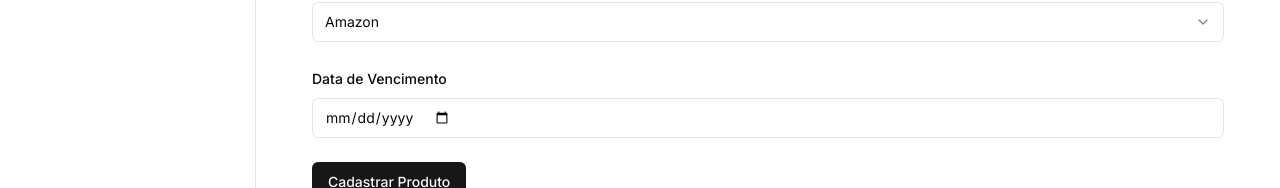
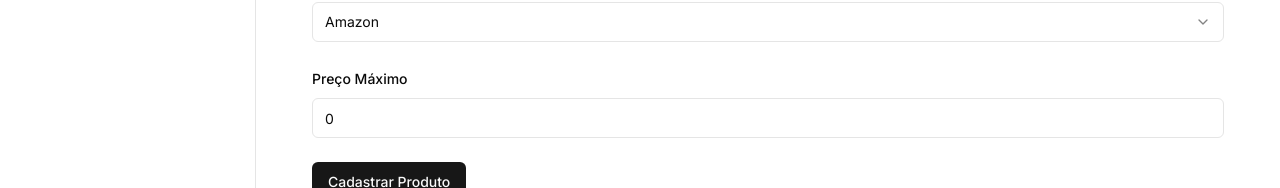
Before and after one commit to douglasgmsantos/monitoramento-produtos, a Next.js app: page /produtos/novo in a window 1280 px wide. Shown: the part 391-579 px from the top of the page. Built offline with nearby package versions, Linux system fonts and the light colour scheme; no server answers.

Commit message:
feat: update product form and list to replace expiration date with max price

```diff
--- a/components/product-form.tsx
+++ b/components/product-form.tsx
@@ -31,7 +31,7 @@ const formSchema = z.object({
   name: z.string().min(3, "O nome deve ter pelo menos 3 caracteres"),
   url: z.string().url("URL inválida"),
   soldBy: z.enum(["Amazon"]),
-  expirationDate: z.string().min(1, "A data de vencimento é obrigatória"),
+  maxPrice: z.coerce.number().min(1, "O preço máximo é obrigatório"),
 })
 
 type FormValues = z.infer<typeof formSchema>
@@ -52,7 +52,7 @@ export default function ProductForm({ productId }: ProductFormProps) {
       name: "",
       url: "",
       soldBy: "Amazon",
-      expirationDate: "",
+      maxPrice: 0,
     },
   })
 
@@ -69,7 +69,7 @@ export default function ProductForm({ productId }: ProductFormProps) {
             name: productData.name,
             url: productData.url,
             soldBy: productData.soldBy,
-            expirationDate: productData.expirationDate,
+            maxPrice: productData.maxPrice,
           })
         }
       }
@@ -175,12 +175,16 @@ export default function ProductForm({ productId }: ProductFormProps) {
 
           <FormField
             control={form.control}
-            name="expirationDate"
+            name="maxPrice"
             render={({ field }) => (
               <FormItem>
-                <FormLabel>Data de Vencimento</FormLabel>
+                <FormLabel>Preço Máximo</FormLabel>
                 <FormControl>
-                  <Input type="date" {...field} />
+                  <Input
+                    type="number"
+                    {...field}
+                    onChange={(e) => field.onChange(e.target.valueAsNumber)}
+                  />
                 </FormControl>
                 <FormMessage />
               </FormItem>
--- a/components/product-list.tsx
+++ b/components/product-list.tsx
@@ -20,7 +20,7 @@ interface Product {
   url: string
   soldBy: string
   createdAt: string
-  expirationDate: string
+  maxPrice: number
 }
 
 export default function ProductList() {
@@ -97,7 +97,7 @@ export default function ProductList() {
                 <TableHead>Link</TableHead>
                 <TableHead>Vendedor</TableHead>
                 <TableHead>Data de Cadastro</TableHead>
-                <TableHead>Data de Vencimento</TableHead>
+                <TableHead>Preço Máximo</TableHead>
                 <TableHead>Ações</TableHead>
               </TableRow>
             </TableHeader>
@@ -120,9 +120,9 @@ export default function ProductList() {
                     {new Date(product.createdAt).toLocaleDateString()}
                   </TableCell>
                   <TableCell>
-                    {product.expirationDate ?
-                      new Date(product.expirationDate).toLocaleDateString() :
-                      'Sem data de vencimento'}
+                    {product.maxPrice ?
+                      product.maxPrice :
+                      'Sem preço máximo'}
                   </TableCell>
                   <TableCell>
                     <div className="flex gap-2">
```
